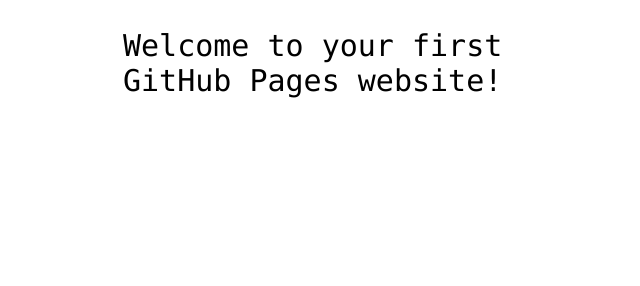
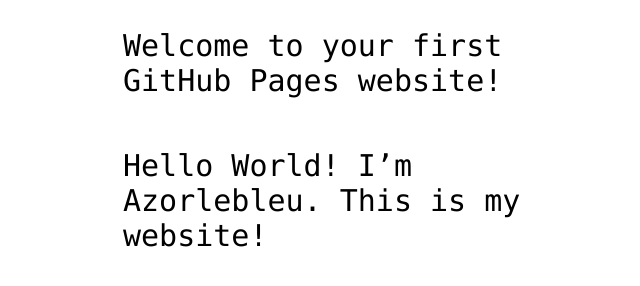
Before and after one commit to Azorlebleu/azorlebleu.github.io, a plain HTML site: page index.html in a window 1280 px wide. Shown: the part 360-646 px from the top of the page, without its empty margins (317-957 px from the left). Drawn offline with Linux system fonts and the light colour scheme.

Commit message:
Update index.html
tries

```diff
--- a/index.html
+++ b/index.html
@@ -13,6 +13,7 @@
 
 <!-- Change this code here by copy and pasting your template on line 15 -->
 <p>Welcome to your first GitHub Pages website!</p>
+  <p>Hello World! I’m Azorlebleu. This is my website!</p>
 
 </body>
 </html>
```
